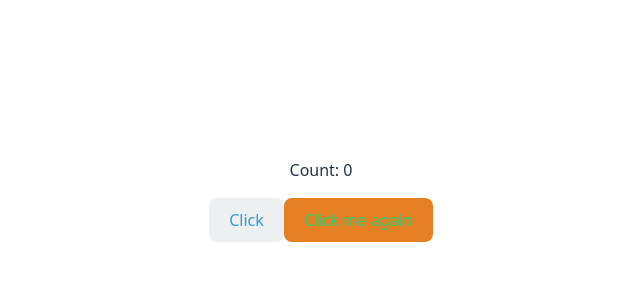
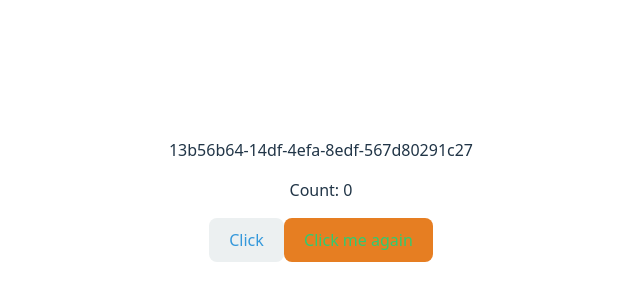
Before and after one commit to patrykomiotek/2a-react, a React (Vite) app: page / in a window 1280 px wide. Shown: the part 208-508 px from the top of the page, without its empty margins (319-959 px from the left). Built offline with nearby package versions, Linux system fonts and the light colour scheme.

Commit message:
feat: with uuid

```diff
--- a/package.json
+++ b/package.json
@@ -11,7 +11,8 @@
   },
   "dependencies": {
     "react": "^19.1.1",
-    "react-dom": "^19.1.1"
+    "react-dom": "^19.1.1",
+    "uuid": "^13.0.0"
   },
   "devDependencies": {
     "@eslint/js": "^9.36.0",
--- a/src/App.tsx
+++ b/src/App.tsx
@@ -1,10 +1,12 @@
 import "./App.css";
 import { useState } from "react";
+import { v4 as uuiv4 } from "uuid";
 import { Button } from "./ui/Button";
 import { Text } from "./ui/Text";
 
 function App() {
   // let count = 0;
+  const [uuid, setUuid] = useState(uuiv4());
   const [count, setCount] = useState(0); // 0 - initial value
   // const state = useState(0); // 0 - initial value
   // state[0] - value
@@ -15,6 +17,7 @@ function App() {
     // count = count + 1;
     setCount((currentValue) => currentValue + 1);
     console.log({ count });
+    setUuid(uuiv4());
   };
 
   const handleClickTwo = () => {
@@ -26,6 +29,7 @@ function App() {
 
   return (
     <div>
+      <Text>{uuid}</Text>
       <Text>Count: {count}</Text>
       <Button
         label="Click"
```
Also changed, not shown: 1 other file (tests, documents, lock files or other folders).
